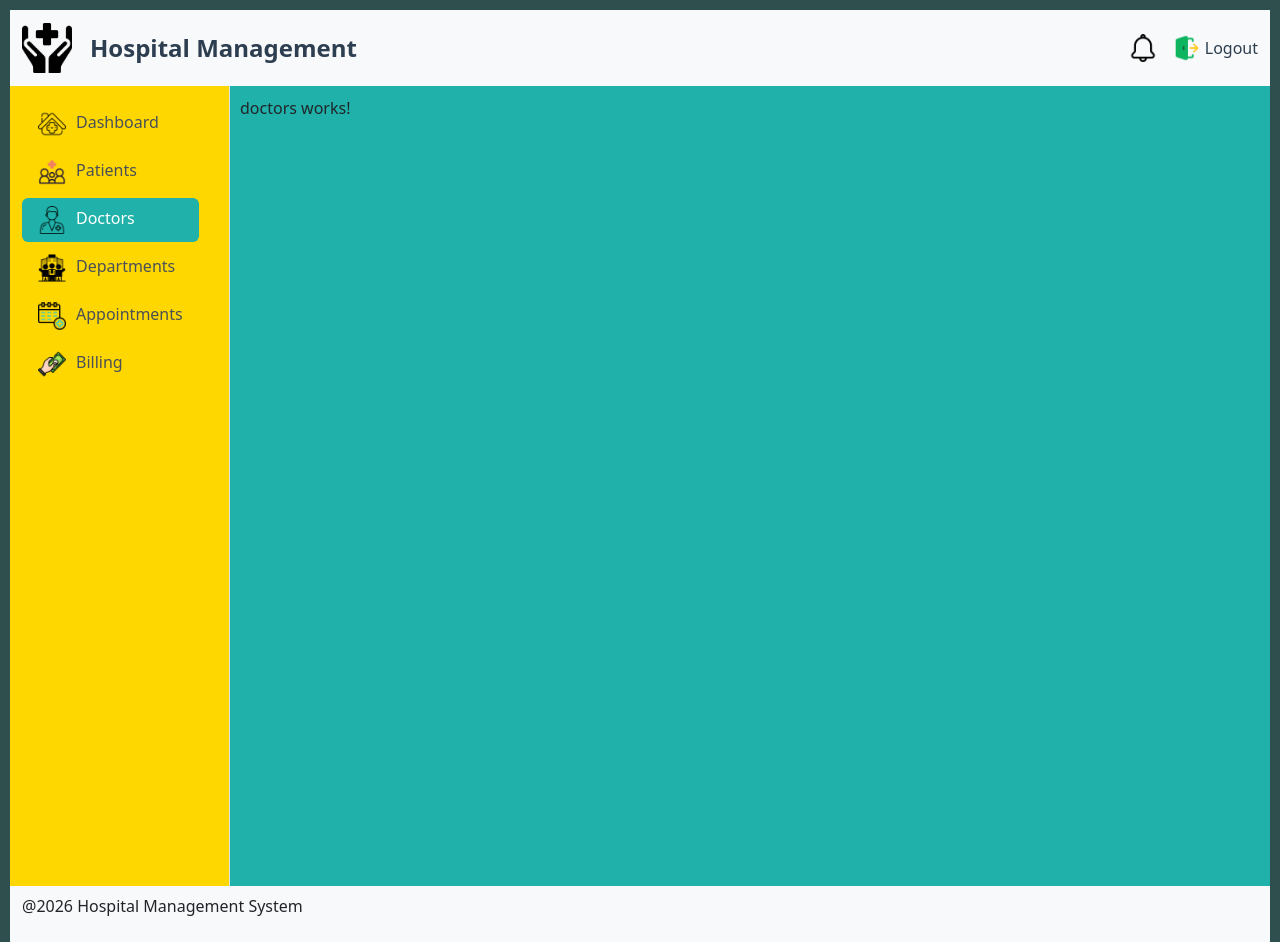
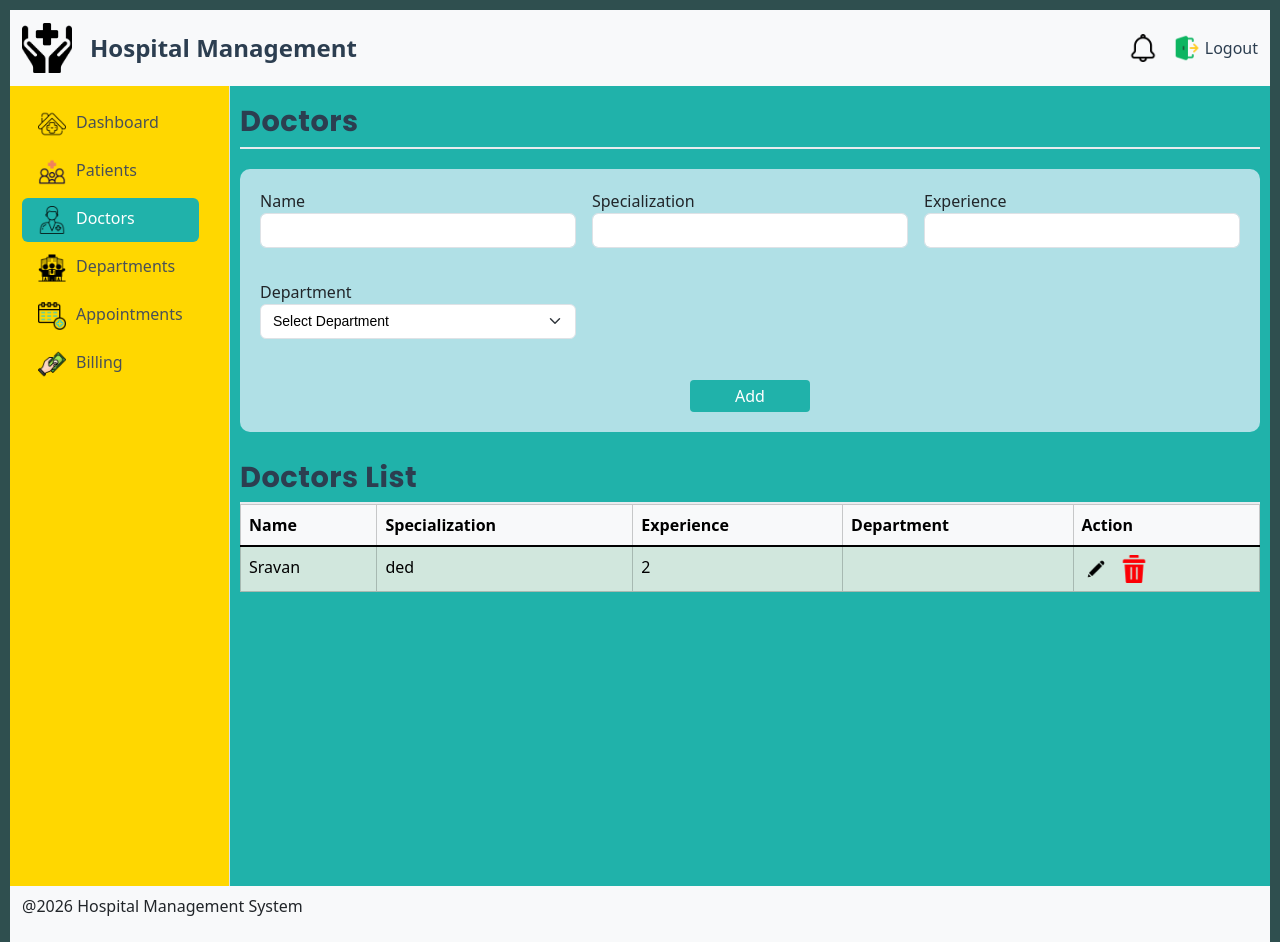
Before and after one commit to SravanKM977/HospitalManagement, an Angular app: page /layout/doctors in a window 1280 px wide. Built offline with nearby package versions, Linux system fonts and the light colour scheme; data requests are answered from the project's data file.

Commit message:
Phase 4-Task 9: Doctor Form, Reusable page title

```diff
--- a/src/app/features/doctors/components/doctors/doctors.html
+++ b/src/app/features/doctors/components/doctors/doctors.html
@@ -1 +1,99 @@
-<p>doctors works!</p>
+<app-page-title [childTitle]="pageTitle"></app-page-title>
+
+<form [formGroup]="doctorForm" (ngSubmit)="Submit()">
+  <div class="input-container">
+    <div class="mb-3">
+      <label for="name" class="from-label">Name</label>
+      <input type="text" name="name" title="name" class="form-control" formControlName="name">
+    </div>
+
+    <div class="mb-3">
+      <label for="specialization" class="from-label">Specialization</label>
+      <input type="text" name="specialization" title="specialization" class="form-control"
+        formControlName="specialization">
+    </div>
+
+    <div class="mb-3">
+      <label for="experience" class="from-label">Experience</label>
+      <input type="number" name="experience" title="experience" class="form-control" formControlName="experience">
+    </div>
+
+    @let departments = (departments$ | async);
+
+    <div class="mb-3">
+      <label for="departmentId" class="from-label">Department</label>
+      <select type="dropdown" class="form-select" formControlName="departmentId" name="departmentId"
+        title="departmentId">
+        <option value="" disabled selected>Select Department</option>
+        @for(department of departments; track department.id) {
+        <option [value]="department.id">
+          {{department.name}}
+        </option>
+        }
+      </select>
+    </div>
+  </div>
+
+  @if(mode === 'add') {
+  <div class="button-wrapper">
+    <button type="submit" class="btn btn-primary">
+      Add
+    </button>
+  </div>
+  } @else if(mode === 'edit') {
+  <div class="button-wrapper">
+    <div class="button-container">
+      <a class="cancel-link" (click)="onCancel()">
+        Cancel
+      </a>
+
+      <button type="submit" class="btn btn-primary">
+        Update
+      </button>
+    </div>
+  </div>
+  }
+</form>
+
+<app-page-table-title [childTableTitle]="pageTableTitle"></app-page-table-title>
+
+
+@let doctors = (doctors$ | async);
+
+@if(doctors?.length && departments?.length) {
+<table class="table table-hover table-success table-bordered">
+  <thead class="table-light">
+    <tr>
+      <th scope="col">Name</th>
+      <th scope="col">Specialization</th>
+      <th scope="col">Experience</th>
+      <th scope="col">Department</th>
+      @if(mode === 'add') {
+      <th scope="col">Action</th>
+      }
+    </tr>
+  <tbody class="table-group-divider">
+    @for(doctor of doctors; track doctor.id) {
+    <tr>
+      <!-- <th scope="row">{{patient.id}}</th> -->
+      <td scope="row">{{ doctor.name }}</td>
+      <td scope="row">{{ doctor.specialization }}</td>
+      <td scope="row">{{ doctor.experience }}</td>
+      <td scope="row">{{doctor.department?.name}}</td>
+      @if(mode === 'add') {
+      <td scope="row">
+        <img src="assets/images/pencil.png" alt="" (click)="onEdit(doctor)" />
+        <img src="assets/images/delete.png" alt="" (click)="onDelete(doctor)" />
+      </td>
+      }
+    </tr>
+    }
+  </tbody>
+</table>
+} @else if (!(doctors?.length)) {
+<div class="no-records">
+  <h3>
+    No {{pageTitle}}
+  </h3>
+</div>
+}
--- a/src/app/features/doctors/components/doctors/doctors.ts
+++ b/src/app/features/doctors/components/doctors/doctors.ts
@@ -1,11 +1,145 @@
+import { CommonModule } from '@angular/common';
 import { Component } from '@angular/core';
+import { FormBuilder, FormGroup, ReactiveFormsModule, Validators } from '@angular/forms';
+import { DoctorService } from '../../services/doctor-service';
+import { Doctor } from '../../models/doctors.interface';
+import { map, Observable } from 'rxjs';
+import { Department } from '../../../departments/models/departments.interface';
+import { DepartmentService } from '../../../departments/services/department-service';
+import { FormStyleDirective } from '../../../../shared/directives/form-style-directive';
+import { FormInputFontDirective } from '../../../../shared/directives/form-input-font-directive';
+import { PageTitle } from '../../../../shared/components/page-title/page-title';
+import { PageTableTitle } from '../../../../shared/components/page-table-title/page-table-title';
 
 @Component({
   selector: 'app-doctors',
-  imports: [],
+  imports: [
+    CommonModule,
+    ReactiveFormsModule,
+    FormStyleDirective,
+    FormInputFontDirective,
+    PageTitle,
+    PageTableTitle,
+  ],
+  providers: [DoctorService, DepartmentService],
   templateUrl: './doctors.html',
   styleUrl: './doctors.css',
 })
 export class Doctors {
+  pageTitle = 'Doctors';
+  pageTableTitle = 'Doctors List';
+  doctors$!: Observable<Doctor[]>;
+  mode = 'add';
 
+  doctorForm!: FormGroup;
+  departments$!: Observable<Department[]>;
+  departments: Department[] = [];
+
+  constructor(
+    private fb: FormBuilder,
+    private doctorService: DoctorService,
+    private departmentService: DepartmentService
+  ) {}
+
+  ngOnInit() {
+    this.initializeDoctorForm();
+    this.loadDepartments();
+  }
+
+  initializeDoctorForm() {
+    this.doctorForm = this.fb.group({
+      id: [''],
+      name: ['', [Validators.required]],
+      specialization: ['', [Validators.required]],
+      experience: ['', [Validators.required]],
+      departmentId: ['', [Validators.required]],
+    });
+  }
+
+  loadDepartments() {
+    this.departments$ = this.departmentService.getDepartments();
+    this.departmentService.getDepartments().subscribe((departments) => {
+      this.departments = departments;
+      console.log(departments);
+      this.loadDoctors();
+    });
+  }
+
+  loadDoctors() {
+    this.doctors$ = this.doctorService.getDoctors().pipe(
+      map((doctors) =>
+        doctors.map((doctor) => ({
+          ...doctor,
+          department: this.departments.find((d) => d.id === Number(doctor.departmentId)),
+        }))
+      )
+    );
+  }
+
+  // getDepartmentName(departmentId: number | string): string {
+  //   const department = this.departments.find(
+  //     (department) => department.id === Number(departmentId)
+  //   );
+  //   console.log(department);
+
+  //   return department ? department.name : '';
+  // }
+
+  onEdit(doctor: Doctor) {
+    this.mode = 'edit';
+    this.doctorForm.patchValue(doctor);
+  }
+
+  onDelete(doctor: Doctor) {
+    if (confirm('Are you sure you want to delete?')) {
+      const deleteDoctor = doctor;
+      this.doctorService.deleteDoctors(deleteDoctor).subscribe(
+        (response) => {
+          this.loadDoctors();
+        },
+        (error) => {
+          console.error('Error deleting the Doctor', error);
+        }
+      );
+    }
+  }
+
+  onCancel() {
+    this.mode = 'add';
+    this.doctorForm.reset();
+  }
+
+  Submit() {
+    if (this.doctorForm.invalid) {
+      this.doctorForm.markAllAsTouched();
+      console.error('Form is Invalid, please fill out the fields properly');
+      return;
+    } else {
+      if (this.mode === 'add') {
+        const newDoctor = this.doctorForm.value;
+        this.doctorService.addDoctors(newDoctor).subscribe(
+          (response) => {
+            console.log(response);
+            this.loadDoctors();
+            this.doctorForm.reset();
+          },
+          (error) => {
+            console.error('Error adding Doctor', error);
+          }
+        );
+      } else if (this.mode === 'edit') {
+        const updateDoctor = this.doctorForm.value;
+        this.doctorService.updateDoctors(updateDoctor).subscribe(
+          () => {
+            this.mode = 'add';
+            this.loadDoctors();
+            this.doctorForm.reset();
+          },
+          (error) => {
+            console.error('Error updating Doctor', error);
+          }
+        );
+      }
+    }
+  }
 }
--- a/src/app/features/doctors/models/doctors.interface.ts
+++ b/src/app/features/doctors/models/doctors.interface.ts
@@ -5,8 +5,6 @@ export interface Doctor {
   name: string;
   specialization: string;
   experience: number;
-
   departmentId: number;
-
   department?: Department;
 }
--- a/src/app/features/patients/components/patients/patients.html
+++ b/src/app/features/patients/components/patients/patients.html
@@ -1,19 +1,11 @@
-<div class="page-title-container">
-  <h1 class="page-title">{{ pageTitle }}</h1>
-</div>
+<app-page-title [childTitle]="pageTitle"></app-page-title>
 
 <form [formGroup]="patientForm" (ngSubmit)="submit()">
   <div class="input-container">
     <div class="mb-3">
       <label for="firstName" class="form-label">First Name</label>
-      <input
-        type="text"
-        title="firstName"
-        class="form-control"
-        id="firstName"
-        formControlName="firstName"
-        appAlphabetsOnlyDirective
-      />
+      <input type="text" title="firstName" class="form-control" id="firstName" formControlName="firstName"
+        appAlphabetsOnlyDirective />
       @if(patientFirstName?.touched && patientFirstName?.invalid) {
       @if(patientFirstName?.hasError('required')) {
       <div class="error">First Name is required</div>
@@ -21,14 +13,8 @@
     </div>
     <div class="mb-3">
       <label for="lastName" class="form-label">Last Name</label>
-      <input
-        type="text"
-        title="lastName"
-        class="form-control"
-        id="lastName"
-        formControlName="lastName"
-        appAlphabetsOnlyDirective
-      />
+      <input type="text" title="lastName" class="form-control" id="lastName" formControlName="lastName"
+        appAlphabetsOnlyDirective />
       @if(patientLastName?.touched && patientLastName?.invalid) {
       @if(patientLastName?.hasError('required')) {
       <div class="error">Last Name is required</div>
@@ -36,14 +22,7 @@
     </div>
     <div class="mb-3">
       <label for="age" class="form-label">Age</label>
-      <input
-        type="text"
-        title="age"
-        class="form-control"
-        id="age"
-        formControlName="age"
-        appNoAlphabetsDirective
-      />
+      <input type="text" title="age" class="form-control" id="age" formControlName="age" appNoAlphabetsDirective />
       <div>
         @if(patientAge?.touched && patientAge?.invalid) { @if(patientAge?.hasError('maxlength')) {
         <div class="error">Maximum 3 characters</div>
@@ -68,25 +47,13 @@
     </div>
     <div class="mb-3">
       <label for="phone" class="form-label">Phone</label>
-      <input
-        type="text"
-        title="phone"
-        class="form-control"
-        id="gender"
-        formControlName="phone"
-        appNoAlphabetsDirective
-      />
+      <input type="text" title="phone" class="form-control" id="gender" formControlName="phone"
+        appNoAlphabetsDirective />
       <div></div>
     </div>
     <div class="mb-3">
       <label for="bloodGroup" class="form-label">Blood Group</label>
-      <select
-        class="form-select"
-        name="bloodGroup"
-        formControlName="bloodGroup"
-        title="bloodGroup"
-        required
-      >
+      <select class="form-select" name="bloodGroup" formControlName="bloodGroup" title="bloodGroup" required>
         <option value="" disabled selected>Select Blood Group</option>
         @for (option of bloodGroups; track option.value) {
         <option [value]="option.value">{{ option.label }}</option>
@@ -123,11 +90,11 @@
   }
 </form>
 
-<div class="page-title-container">
-  <h1 class="page-title">{{ pageTableTitle }}</h1>
-</div>
+<app-page-table-title [childTableTitle]="pageTableTitle"></app-page-table-title>
 
-@if((patients$ | async)?.length) {
+@let patients = (patients$ | async);
+
+@if(patients?.length) {
 <table class="table table-hover table-success table-bordered">
   <thead class="table-light">
     <tr>
@@ -142,7 +109,7 @@
     </tr>
   </thead>
   <tbody class="table-group-divider">
-    @for(patient of patients$ | async; track patient.id) {
+    @for(patient of patients; track patient.id) {
     <tr>
       <!-- <th scope="row">{{patient.id}}</th> -->
       <td scope="row">{{ patient.fullName }}</td>
@@ -159,10 +126,10 @@
     }
   </tbody>
 </table>
-} @else if (!(patients$ | async)?.length) {
+} @else if (!(patients?.length)) {
 <div class="no-records">
   <h3>
-    No Patients
+    No {{pageTitle}}
   </h3>
 </div>
 }
--- a/src/app/features/patients/components/patients/patients.ts
+++ b/src/app/features/patients/components/patients/patients.ts
@@ -1,5 +1,5 @@
 import { AsyncPipe, CommonModule } from '@angular/common';
-import { Component } from '@angular/core';
+import { Component, Input } from '@angular/core';
 import { PatientService } from '../../services/patient.service';
 import { map, Observable } from 'rxjs';
 import { Patient } from '../../models/patients.interface';
@@ -12,6 +12,8 @@ import { AlphabetsOnlyDirective } from '../../../../shared/directives/alphabets-
 import { Gender } from '../../../../shared/models/gender.interface';
 import { BloodGroup } from '../../../../shared/models/bloodGroup.interface';
 import { AllPhoneFormatsPipe } from '../../../../shared/pipes/all-phone-formats-pipe';
+import { PageTitle } from '../../../../shared/components/page-title/page-title';
+import { PageTableTitle } from '../../../../shared/components/page-table-title/page-table-title';
 
 @Component({
   selector: 'app-patients',
@@ -25,16 +27,17 @@ import { AllPhoneFormatsPipe } from '../../../../shared/pipes/all-phone-formats-
     NoAlphabetsDirective,
     AlphabetsOnlyDirective,
     AllPhoneFormatsPipe,
+    PageTitle,
+    PageTableTitle,
   ],
   providers: [PatientService],
   templateUrl: './patients.html',
   styleUrl: './patients.css',
 })
 export class Patients {
-  pageTitle = 'Patients';
+  pageTitle: string = 'Patients';
   pageTableTitle = 'Patients List';
   patients$!: Observable<Patient[]>;
-  patientName = '';
 
   patientForm!: FormGroup;
   mode = 'add';
--- /dev/null
+++ b/src/app/shared/components/page-table-title/page-table-title.html
@@ -0,0 +1,3 @@
+<div class="page-title-container">
+  <h1 class="page-title">{{ childTableTitle }}</h1>
+</div>
--- /dev/null
+++ b/src/app/shared/components/page-table-title/page-table-title.ts
@@ -0,0 +1,11 @@
+import { Component, Input } from '@angular/core';
+
+@Component({
+  selector: 'app-page-table-title',
+  imports: [],
+  templateUrl: './page-table-title.html',
+  styleUrl: './page-table-title.css',
+})
+export class PageTableTitle {
+  @Input() childTableTitle!: string;
+}
--- /dev/null
+++ b/src/app/shared/components/page-title/page-title.html
@@ -0,0 +1,3 @@
+<div class="page-title-container">
+  <h1 class="page-title">{{ childTitle }}</h1>
+</div>
--- /dev/null
+++ b/src/app/shared/components/page-title/page-title.ts
@@ -0,0 +1,11 @@
+import { Component, Input } from '@angular/core';
+
+@Component({
+  selector: 'app-page-title',
+  imports: [],
+  templateUrl: './page-title.html',
+  styleUrl: './page-title.css',
+})
+export class PageTitle {
+  @Input() childTitle!: string;
+}
--- a/src/assets/mock-data/hospital.json
+++ b/src/assets/mock-data/hospital.json
@@ -1,7 +1,7 @@
 {
   "patients": [
     {
-      "id": 1,
+      "id": "1",
       "firstName": "John",
       "lastName": "Doe",
       "fullName": "John Doe",
@@ -11,7 +11,7 @@
       "bloodGroup": "O+"
     },
     {
-      "id": 2,
+      "id": "2",
       "firstName": "Emma",
       "lastName": "Wilson",
       "fullName": "Emma Wilson",
@@ -21,7 +21,7 @@
       "bloodGroup": "A+"
     },
     {
-      "id": 3,
+      "id": "3",
       "firstName": "Michael",
       "lastName": "Brown",
       "fullName": "Michael Brown",
@@ -31,7 +31,7 @@
       "bloodGroup": "B+"
     },
     {
-      "id": 4,
+      "id": "4",
       "firstName": "Sophia",
       "lastName": "Taylor",
       "fullName": "Sophia Taylor",
@@ -41,7 +41,7 @@
       "bloodGroup": "AB+"
     },
     {
-      "id": 5,
+      "id": "5",
       "firstName": "David",
       "lastName": "Miller",
       "fullName": "David Miller",
@@ -51,7 +51,7 @@
       "bloodGroup": "O-"
     },
     {
-      "id": 6,
+      "id": "6",
       "firstName": "Olivia",
       "lastName": "Anderson",
       "fullName": "Olivia Anderson",
@@ -61,7 +61,7 @@
       "bloodGroup": "A-"
     },
     {
-      "id": 7,
+      "id": "7",
       "firstName": "James",
       "lastName": "Thomas",
       "fullName": "James Thomas",
@@ -71,7 +71,7 @@
       "bloodGroup": "B-"
     },
     {
-      "id": 8,
+      "id": "8",
       "firstName": "Charlotte",
       "lastName": "Jackson",
       "fullName": "Charlotte Jackson",
@@ -81,7 +81,7 @@
       "bloodGroup": "AB-"
     },
     {
-      "id": 9,
+      "id": "9",
       "firstName": "Daniel",
       "lastName": "White",
       "fullName": "Daniel White",
@@ -91,7 +91,7 @@
       "bloodGroup": "O+"
     },
     {
-      "id": 10,
+      "id": "10",
       "firstName": "Ava",
       "lastName": "Harris",
       "fullName": "Ava Harris",
@@ -101,9 +101,48 @@
       "bloodGroup": "A+"
     }
   ],
-  "doctors": [],
+  "doctors": [
+    {
+      "id": "fCpIPYl1l5Y",
+      "name": "Sravan",
+      "specialization": "ded",
+      "experience": 2,
+      "departmentId": "3"
+    }
+  ],
   "appointments": [],
-  "departments": [],
+  "departments": [
+    {
+      "id": "1",
+      "name": "Cardiology",
+      "floor": 2
+    },
+    {
+      "id": "2",
+      "name": "Neurology",
+      "floor": 3
+    },
+    {
+      "id": "3",
+      "name": "Orthopedics",
+      "floor": 1
+    },
+    {
+      "id": "4",
+      "name": "Pediatrics",
+      "floor": 4
+    },
+    {
+      "id": "5",
+      "name": "Emergency",
+      "floor": 0
+    },
+    {
+      "id": "6",
+      "name": "Radiology",
+      "floor": 5
+    }
+  ],
   "billing": [],
   "$schema": "./node_modules/json-server/schema.json"
 }
```
Also changed, not shown: src/app/shared/components/page-table-title/page-table-title.css (added), src/app/shared/components/page-title/page-title.css (added), 2 other files (tests, documents, lock files or other folders). Lines whose indentation alone changed are shown as unchanged.
